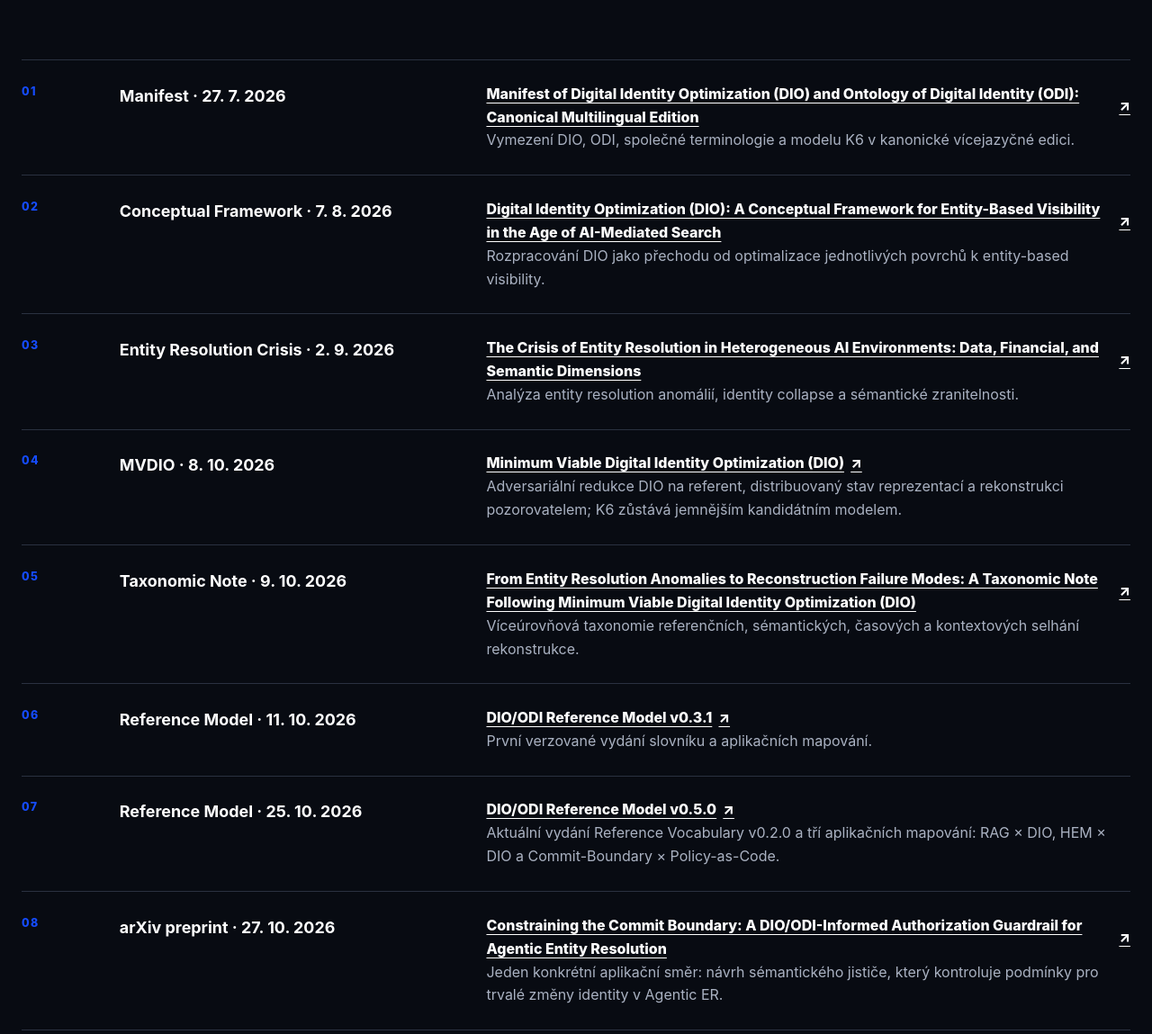
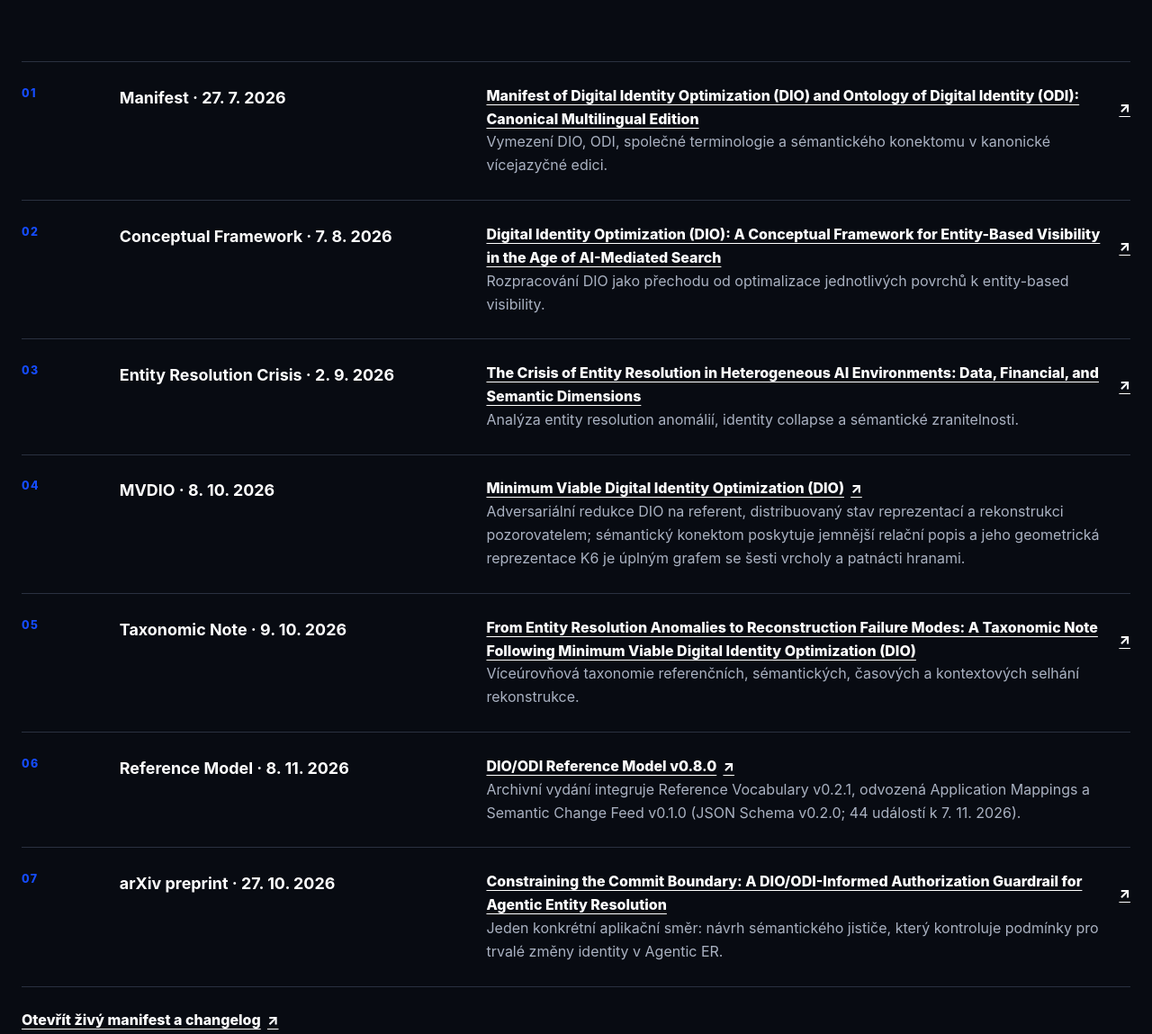
Before and after one commit to dan-beranek/dio-odi-autorsky-koncept, a plain HTML site: page dukazy/index.html in a window 1280 px wide. Shown: the part 2010-3159 px from the top of the page at 90% size. Drawn offline with Linux system fonts and the light colour scheme.

Commit message:
Update evidence page with archived Reference Model v0.8.0 and Semantic Change Feed

```diff
--- a/dukazy/index.html
+++ b/dukazy/index.html
@@ -103,7 +103,7 @@
     <section class="section"><div class="shell">
       <div class="section-head reveal"><div><p class="eyebrow">Tři stavy</p><h2>Každé tvrzení patří do jiné důkazní vrstvy.</h2></div><p>Od teorie jsme se posunuli k referenční infrastruktuře a prvním návrhům aplikací. Teď přichází na řadu jejich technické provedení a ověření v praxi.</p></div>
       <div class="status-grid reveal">
-        <article class="status"><span class="status-label">Publikováno a doložitelné</span><h3>Výzkumný a referenční základ</h3><p>Manifest, konceptuální práce, MVDIO, taxonomie Reconstruction Failure Modes, Reference Vocabulary v0.2.0 a Reference Model v0.5.0.</p></article>
+        <article class="status"><span class="status-label">Publikováno a doložitelné</span><h3>Výzkumný a referenční základ</h3><p>Manifest, konceptuální práce, MVDIO, taxonomie Reconstruction Failure Modes, Reference Vocabulary v0.2.1 a Reference Model v0.8.0 s integrovaným Semantic Change Feed.</p></article>
         <article class="status status--pilot"><span class="status-label">První konkrétní technický návrh</span><h3>Sémantický jistič pro Agentic ER</h3><p>Paper na arXiv představuje návrh sémantického jističe, který před trvalou změnou identity ověřuje, zda má agent dostatečné podklady. Je to jeden z možných směrů aplikace DIO/ODI.</p></article>
         <article class="status status--open"><span class="status-label">Další fáze</span><h3>Implementace, piloty a další aplikace</h3><p>Technické návrhy i intervenční metodiku je třeba převést do konkrétních prostředí, ověřit jejich přínos a zjistit, které aplikační směry mají největší hodnotu.</p></article>
       </div>
@@ -112,22 +112,21 @@
     <section class="section section-dark" id="publikace"><div class="shell">
       <div class="section-head reveal"><div><p class="eyebrow">Vývojová linie DIO/ODI</p><h2>Každá práce zpřesňuje jinou vrstvu téhož problému.</h2></div><p>Vývojová linie vede od veřejného vymezení konceptu přes ontologický, diagnostický a strojově čitelný základ až k návrhům konkrétních technických aplikací.</p></div>
       <div class="steps research-timeline reveal">
-        <div class="step"><strong>Manifest · 27. 7. 2026</strong><p><a class="text-link" href="https://doi.org/10.5281/zenodo.21610934" target="_blank" rel="noopener noreferrer">Manifest of Digital Identity Optimization (DIO) and Ontology of Digital Identity (ODI): Canonical Multilingual Edition <span aria-hidden="true">↗</span></a><br>Vymezení DIO, ODI, společné terminologie a modelu K6 v kanonické vícejazyčné edici.</p></div>
+        <div class="step"><strong>Manifest · 27. 7. 2026</strong><p><a class="text-link" href="https://doi.org/10.5281/zenodo.21610934" target="_blank" rel="noopener noreferrer">Manifest of Digital Identity Optimization (DIO) and Ontology of Digital Identity (ODI): Canonical Multilingual Edition <span aria-hidden="true">↗</span></a><br>Vymezení DIO, ODI, společné terminologie a sémantického konektomu v kanonické vícejazyčné edici.</p></div>
         <div class="step"><strong>Conceptual Framework · 7. 8. 2026</strong><p><a class="text-link" href="https://doi.org/10.2139/ssrn.7247578" target="_blank" rel="noopener noreferrer">Digital Identity Optimization (DIO): A Conceptual Framework for Entity-Based Visibility in the Age of AI-Mediated Search <span aria-hidden="true">↗</span></a><br>Rozpracování DIO jako přechodu od optimalizace jednotlivých povrchů k entity-based visibility.</p></div>
         <div class="step"><strong>Entity Resolution Crisis · 2. 9. 2026</strong><p><a class="text-link" href="https://doi.org/10.2139/ssrn.7396398" target="_blank" rel="noopener noreferrer">The Crisis of Entity Resolution in Heterogeneous AI Environments: Data, Financial, and Semantic Dimensions <span aria-hidden="true">↗</span></a><br>Analýza entity resolution anomálií, identity collapse a sémantické zranitelnosti.</p></div>
-        <div class="step"><strong>MVDIO · 8. 10. 2026</strong><p><a class="text-link" href="https://dx.doi.org/10.2139/ssrn.7590979" target="_blank" rel="noopener noreferrer">Minimum Viable Digital Identity Optimization (DIO) <span aria-hidden="true">↗</span></a><br>Adversariální redukce DIO na referent, distribuovaný stav reprezentací a rekonstrukci pozorovatelem; K6 zůstává jemnějším kandidátním modelem.</p></div>
+        <div class="step"><strong>MVDIO · 8. 10. 2026</strong><p><a class="text-link" href="https://dx.doi.org/10.2139/ssrn.7590979" target="_blank" rel="noopener noreferrer">Minimum Viable Digital Identity Optimization (DIO) <span aria-hidden="true">↗</span></a><br>Adversariální redukce DIO na referent, distribuovaný stav reprezentací a rekonstrukci pozorovatelem; sémantický konektom poskytuje jemnější relační popis a jeho geometrická reprezentace K6 je úplným grafem se šesti vrcholy a patnácti hranami.</p></div>
         <div class="step"><strong>Taxonomic Note · 9. 10. 2026</strong><p><a class="text-link" href="https://doi.org/10.5281/zenodo.23269323" target="_blank" rel="noopener noreferrer">From Entity Resolution Anomalies to Reconstruction Failure Modes: A Taxonomic Note Following Minimum Viable Digital Identity Optimization (DIO) <span aria-hidden="true">↗</span></a><br>Víceúrovňová taxonomie referenčních, sémantických, časových a kontextových selhání rekonstrukce.</p></div>
-        <div class="step"><strong>Reference Model · 11. 10. 2026</strong><p><a class="text-link" href="https://doi.org/10.5281/zenodo.23290683" target="_blank" rel="noopener noreferrer">DIO/ODI Reference Model v0.3.1 <span aria-hidden="true">↗</span></a><br>První verzované vydání slovníku a aplikačních mapování.</p></div>
-        <div class="step"><strong>Reference Model · 25. 10. 2026</strong><p><a class="text-link" href="https://doi.org/10.5281/zenodo.23643845" target="_blank" rel="noopener noreferrer">DIO/ODI Reference Model v0.5.0 <span aria-hidden="true">↗</span></a><br>Aktuální vydání Reference Vocabulary v0.2.0 a tří aplikačních mapování: RAG × DIO, HEM × DIO a Commit-Boundary × Policy-as-Code.</p></div>
+        <div class="step"><strong>Reference Model · 8. 11. 2026</strong><p><a class="text-link" href="https://doi.org/10.5281/zenodo.24056601" target="_blank" rel="noopener noreferrer">DIO/ODI Reference Model v0.8.0 <span aria-hidden="true">↗</span></a><br>Archivní vydání integruje Reference Vocabulary v0.2.1, odvozená Application Mappings a Semantic Change Feed v0.1.0 (JSON Schema v0.2.0; 44 událostí k 7. 11. 2026).</p></div>
         <div class="step"><strong>arXiv preprint · 27. 10. 2026</strong><p><a class="text-link" href="https://arxiv.org/abs/2610.37407" target="_blank" rel="noopener noreferrer">Constraining the Commit Boundary: A DIO/ODI-Informed Authorization Guardrail for Agentic Entity Resolution <span aria-hidden="true">↗</span></a><br>Jeden konkrétní aplikační směr: návrh sémantického jističe, který kontroluje podmínky pro trvalé změny identity v Agentic ER.</p></div>
       </div>
       <p style="margin-top:1.5rem"><a class="text-link" href="https://danielberanek.cz/manifest-dio/" target="_blank" rel="noopener noreferrer">Otevřít živý manifest a changelog <span aria-hidden="true">↗</span></a></p>
     </div></section>
 
     <section class="section section-white"><div class="shell">
-      <div class="section-head reveal"><div><p class="eyebrow">Referenční a aplikační vrstva</p><h2>Pojmy mají kanonickou adresu. Jejich aplikace mají explicitní, kontrolovatelné vztahy.</h2></div><p>Reference Vocabulary v0.2.0 vymezuje pojmy DIO/ODI. Tři samostatná Application Mappings je promítají do RAG pipeline, taxonomie Heterogeneous Entity Matching a autorizačních pravidel pro Agentic ER, aniž by měnila kanonické definice. Každé mapování má frontend, Markdown, JSON-LD a Turtle RDF.</p></div>
+      <div class="section-head reveal"><div><p class="eyebrow">Referenční a aplikační vrstva</p><h2>Pojmy mají kanonickou adresu. Jejich aplikace mají explicitní, kontrolovatelné vztahy.</h2></div><p>Reference Vocabulary v0.2.1 vymezuje kanonické pojmy DIO/ODI. Odvozená Application Mappings je promítají do RAG pipeline, taxonomie Heterogeneous Entity Matching a Policy-as-Code autorizace, aniž by měnila kanonické definice. Semantic Change Feed zaznamenává dokumentované změny referenčního systému v append-only registru; je součástí Reference Modelu, nikoli samostatným DOI-identifikovaným dílem.</p></div>
       <div class="grid-3 reveal">
-        <article class="card"><span class="meta">Kanonická vrstva</span><h3>Reference Vocabulary v0.2.0</h3><p>Aktuální pojmový základ DIO/ODI se stabilními URI, definicemi, vztahy a proveniencí.</p><p><a class="text-link" href="https://vocab.danielberanek.cz/dio-odi/" target="_blank" rel="noopener noreferrer">Otevřít vocabulary <span aria-hidden="true">↗</span></a></p><p><a class="text-link" href="https://doi.org/10.5281/zenodo.23643845" target="_blank" rel="noopener noreferrer">Reference Model v0.5.0 <span aria-hidden="true">↗</span></a></p></article>
+        <article class="card"><span class="meta">Kanonická vrstva</span><h3>Reference Vocabulary v0.2.1</h3><p>Aktuální pojmový základ DIO/ODI se stabilními URI, definicemi, vztahy a proveniencí.</p><p><a class="text-link" href="https://vocab.danielberanek.cz/dio-odi/" target="_blank" rel="noopener noreferrer">Otevřít vocabulary <span aria-hidden="true">↗</span></a></p><p><a class="text-link" href="https://doi.org/10.5281/zenodo.23643845" target="_blank" rel="noopener noreferrer">Reference Model v0.5.0 <span aria-hidden="true">↗</span></a></p></article>
         <article class="card"><span class="meta">Odvozená aplikační vrstva</span><h3>Tři aplikační mapování</h3><p>RAG × DIO propojuje diagnostiku s retrieval pipeline; HEM × DIO zkoumá dopady heterogenity vstupů; Commit-Boundary × Policy-as-Code vztahuje autorizační architekturu pro Agentic ER k OPA/Rego a Cedar.</p><p><a class="text-link" href="https://vocab.danielberanek.cz/mappings/" target="_blank" rel="noopener noreferrer">Otevřít všechna mapování <span aria-hidden="true">↗</span></a></p><p><a class="text-link" href="https://vocab.danielberanek.cz/mappings/commit-boundary-policy/" target="_blank" rel="noopener noreferrer">Commit-Boundary mapping <span aria-hidden="true">↗</span></a></p></article>
         <article class="card"><span class="meta">Kvalifikovaná tvrzení</span><h3>Markdown, JSON-LD a Turtle RDF</h3><p>Strojově čitelná vrstva rozlišuje zdrojovou podmínku, cílový pojem a typ vztahu. Formulace „may contribute to“ nebo „may increase“ vyjadřují možnost či zranitelnost, nikoli ekvivalenci nebo deterministickou kauzalitu.</p><p><a class="text-link" href="https://github.com/dan-beranek/dio-odi-reference-model" target="_blank" rel="noopener noreferrer">Otevřít zdrojový repozitář <span aria-hidden="true">↗</span></a></p></article>
       </div>
```
